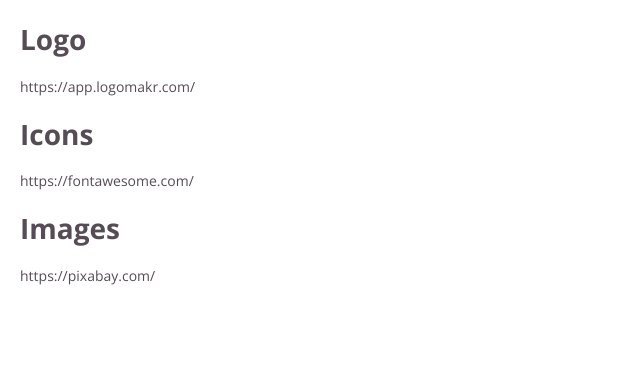
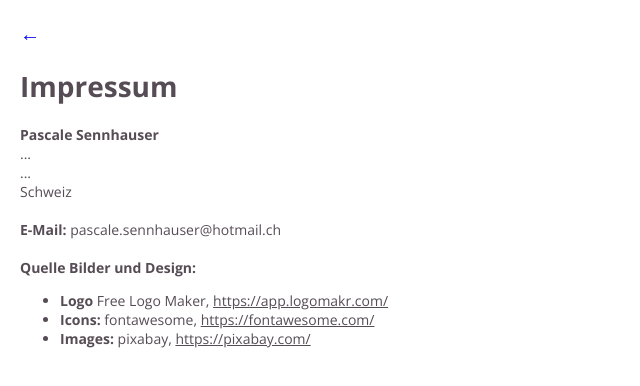
Before and after one commit to PascaleSennhauser/Lieferando-Klon, a plain HTML site: page impressum.html in a window 1280 px wide. Shown: the whole page, without its empty margins (0-640 px from the left). Drawn offline with Linux system fonts and the light colour scheme; files that its build step writes are made by us from their sources; files whose address does not match are found by name.

Commit message:
Added impressum.html

```diff
--- a/css/responsive.css
+++ b/css/responsive.css
@@ -9,7 +9,6 @@
     .logo-header-small {
         display: unset;
     }
-
 
     /* main-part-section */
 
@@ -169,7 +168,6 @@
 
 }
 
-
 @media (max-width: 350px) {
 
     /* menu-list-section */
@@ -186,12 +184,16 @@
         font-size: 16px;
     }
 
-
-
     /* pop-up-info */
 
     .oh-container {
         font-size: 12px;
     }
 
+    /* privacy-policy */
+
+    .datenschutz-container h1 {
+        font-size: 24px;
+    }
+
 }
--- a/css/style.css
+++ b/css/style.css
@@ -566,7 +566,6 @@
     width: 20px;
 }
 
-
 td {
     height: 24px;
 }
@@ -586,15 +585,12 @@
     margin: 0;
 }
 
-
-
 .pay-section {
     display: flex;
     justify-content: center;
     padding-left: 20px;
     padding-right: 20px;
     margin-top: 20px;
-
 }
 
 .pay-btn {
@@ -619,7 +615,6 @@
     font-size: 18px;
     font-weight: bold;
 }
-
 
 /* footer */
 
@@ -670,7 +665,7 @@
     flex-direction: column;
     padding-top: 20px;
     padding-bottom: 20px;
-    overflow-y: scroll;
+    overflow-y: auto;
     position: relative;
 }
 
@@ -701,13 +696,6 @@
 
 .address-container h2 {
     margin-bottom: 8px;
-}
-
-iframe {
-    width: 100%;
-    height: 300px;
-    margin-top: 20px;
-    margin-bottom: 20px;
 }
 
 .opening-hours {
@@ -750,8 +738,27 @@
     display: none;
 }
 
-/* Impressum */
+/* Impressum and privacy-policy */
 
-.impressum-section {
+.back-arrow {
     margin: 20px;
 }
+
+.back-arrow a {
+    text-decoration: none;
+    font-size: 20px;
+}
+
+.impressum-container,
+.datenschutz-container {
+    margin: 0 20px 20px 20px;
+}
+
+.impressum-container h1,
+.datenschutz-container h1 {
+    margin: 0 0 20px 0;
+}
+
+li a {
+    color: #564C55;
+}
--- a/impressum.html
+++ b/impressum.html
@@ -5,20 +5,25 @@
     <meta name="viewport" content="width=device-width, initial-scale=1.0">
     <title>Impressum</title>
     <link rel="icon" href="./img/icons/favicon.png" type="img/png" id="favicon">
-    <link rel="stylesheet" href="./style.css">
-    <link rel="stylesheet" href="./fonts.css">
+    <link rel="stylesheet" href="./css/style.css">
+    <link rel="stylesheet" href="./css/responsive.css">
+    <link rel="stylesheet" href="./css/fonts.css">
 </head>
 <body>
-    <div class="impressum-section">
-    <h1>Logo</h1>
-    <p>https://app.logomakr.com/</p>
-
-    <h1>Icons</h1>
-    <p>https://fontawesome.com/</p>
-
-    <h1>Images</h1>
-    <p>https://pixabay.com/</p>
+    <div class="back-arrow"><a href="./index.html">←</a></div>
+    <div class="impressum-container">
+        <h1>Impressum</h1>
+        <b>Pascale Sennhauser</b><br>
+        ...<br>
+        ...<br>
+        Schweiz<br><br>
+        <b>E-Mail:</b> pascale.sennhauser@hotmail.ch<br><br>
+        <b>Quelle Bilder und Design: </b>
+        <ul>
+            <li><b>Logo</b> Free Logo Maker, <a href="https://app.logomakr.com/">https://app.logomakr.com/</a></li>
+            <li><b>Icons:</b> fontawesome, <a href="https://fontawesome.com/">https://fontawesome.com/</a></li>
+            <li><b>Images:</b> pixabay, <a href="https://pixabay.com/">https://pixabay.com/</a></li>
+        </ul>
     </div>
-
 </body>
 </html>
```
Also changed, not shown: color/color.css (+0 -9 lines), index.html (+8 -12 lines).
